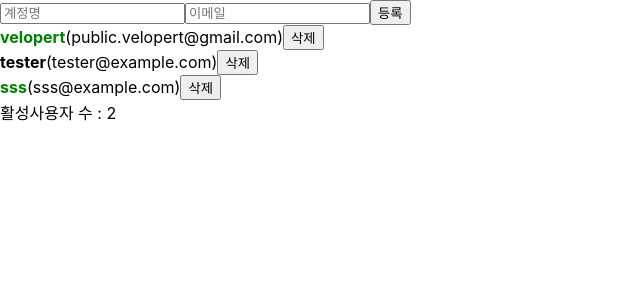
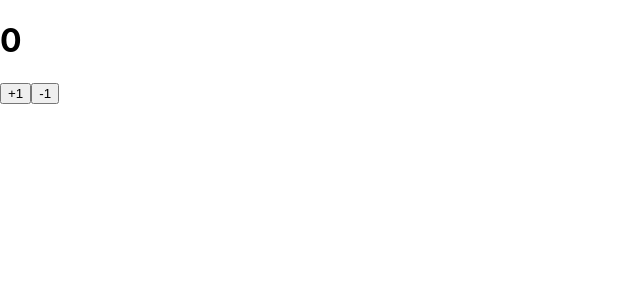
Before and after one commit to ShimHyesu/begin-react, a React (Create React App) app: page / in a window 1280 px wide. Shown: the top 300 px of the page, without its empty margins (0-640 px from the left). Built offline with nearby package versions, Linux system fonts and the light colour scheme.

Commit message:
basic_useReducer_Counter.js

```diff
--- a/src/Counter.js
+++ b/src/Counter.js
@@ -1,24 +1,25 @@
-import React,{useState} from 'react';
+import React,{useReducer} from 'react';
+
+//reducer함수: 현재 상태와 액션 객체를 파라미터로 받아와 새로운 상태로 반환
+function reducer (state, action) {
+    switch (action.type) {
+        case 'INCREAMENT':
+            return state + 1;
+        case 'DECREAMENT':
+            return state - 1;
+        default:
+            return state;
+    }
+}
 
 function Counter() {
-    //useState(상태의 기본값)
-    // 첫번째 원소-> 현재 상태, 두번째 원소 -> Setter함수
-    const [number, setNumber] = useState(0);
+    const [number, dispatch] = useReducer(reducer, 0);
 
     const onIncrease =()=> {
-        //console.log('+1')
-        //setNumber(number+1);
-
-        //함수형 업데이트
-        setNumber(prevNumber => prevNumber+1);
+        dispatch({type:'INCREAMENT'});
     }
     const onDecrease =()=> {
-        //console.log('-1')
-        //setNumber(number-1);
-
-        //함수형 업데이트
-        setNumber(prevNumber => prevNumber-1);
-
+        dispatch({type:'DECREAMENT'});
     }
     return (
         <div>
--- a/src/index.js
+++ b/src/index.js
@@ -2,12 +2,13 @@
 import ReactDOM from 'react-dom/client';
 import './index.css';
 import App from './App';
+import Counter from './Counter';
 import reportWebVitals from './reportWebVitals';
 
 const root = ReactDOM.createRoot(document.getElementById('root'));
 root.render(
   <React.StrictMode>
-    <App />
+    <Counter />
   </React.StrictMode>
 );
 
```
